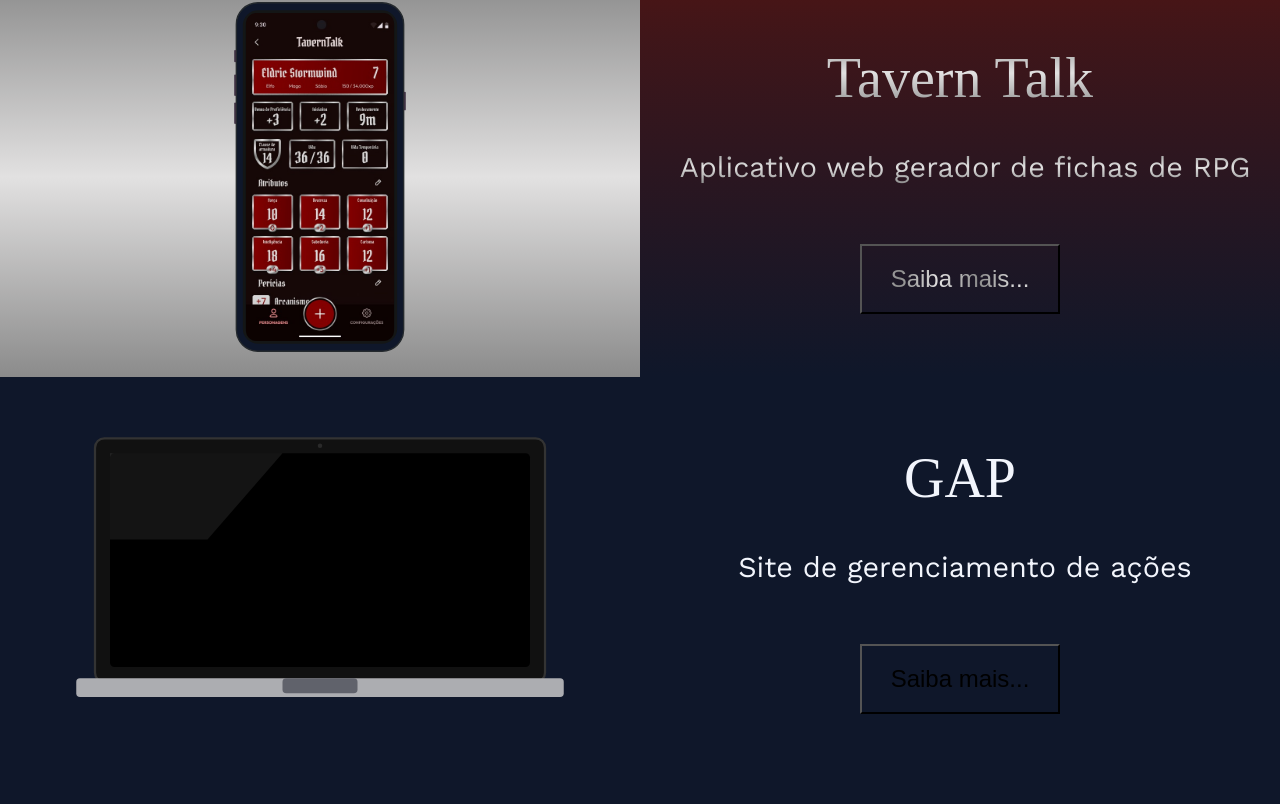
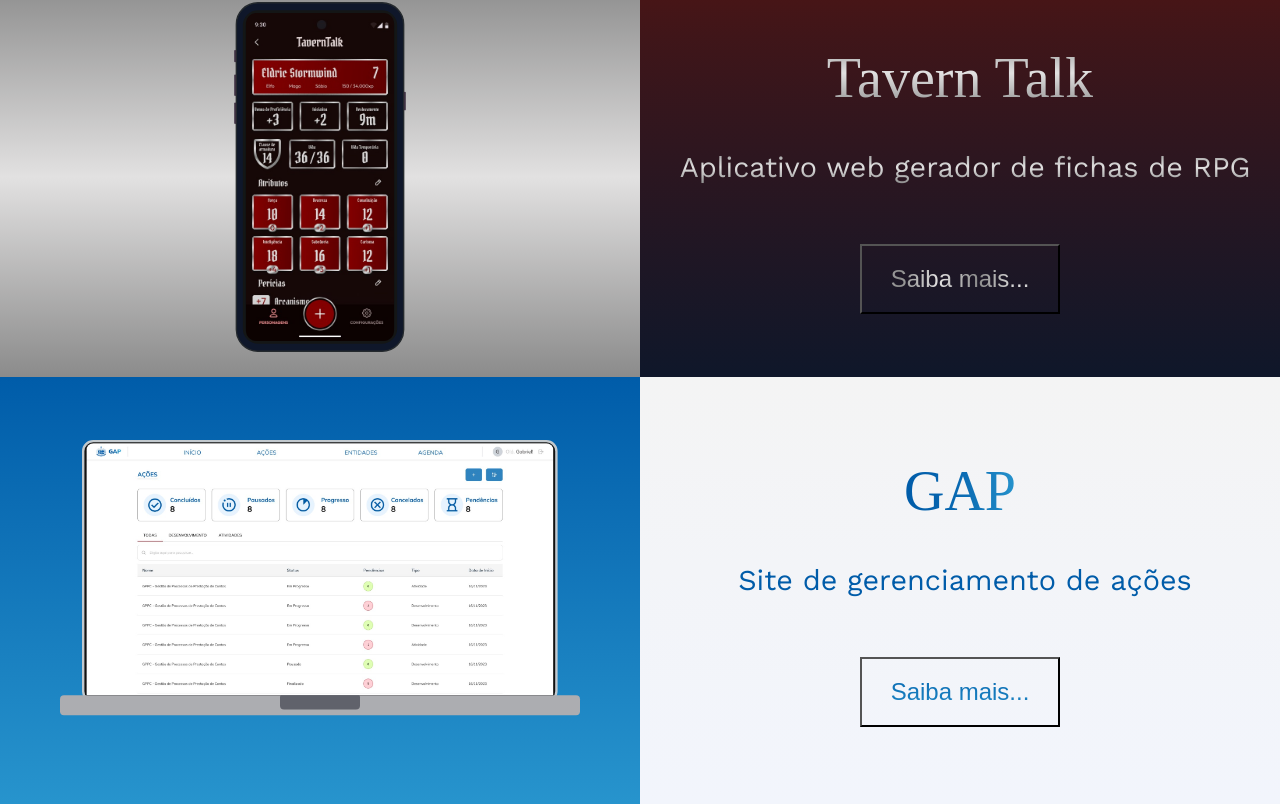
Before and after one commit to alyssonwa/portfolio, a React (Create React App) app: page / in a window 1280 px wide. Shown: the part 1223-2027 px from the top of the page. Before the commit the page ends 2000 px from the top, so only its background shows below. Built offline with nearby package versions, Linux system fonts and the light colour scheme; a web font is replaced by a local one.

Commit message:
finalização capa dos projetos e inicio modal de detalhes

```diff
--- a/src/components/header/index.js
+++ b/src/components/header/index.js
@@ -1,4 +1,4 @@
-import React, { useState } from 'react';
+import React, { useState, useEffect } from 'react';
 import styles from './Header.module.css';
 import LogoEstrela from '../icons/logo';
 import MenuIcon from '@mui/icons-material/Menu';
@@ -7,6 +7,22 @@ import ArrowOutwardIcon from '@mui/icons-material/ArrowOutward';
 
 const Header = () => {
   const [menuAberto, setMenuAberto] = useState(false);
+
+  useEffect(() => {
+    if (menuAberto) {
+      // Quando o modal abre, trava o scroll do corpo da página
+      document.body.style.overflow = 'hidden';
+    } else {
+      // Quando o modal fecha, devolve o scroll
+      document.body.style.overflow = 'auto';
+    }
+
+    // Função de limpeza (cleanup)
+    // Garante que o scroll volte se o componente for desmontado inesperadamente
+    return () => {
+      document.body.style.overflow = 'auto';
+    };
+  }, [menuAberto]); // Só executa quando 'modalAberto' mudar
 
   const alternarMenu = () => {
     setMenuAberto(!menuAberto);
--- a/src/components/mockups/pc/index.js
+++ b/src/components/mockups/pc/index.js
@@ -11,13 +11,13 @@ function PcMockup({ className, width = 600, height = 400 }) {
     >
       {/* Tela externa */}
       <rect
-        x="200"
-        y="80"
-        width="1200"
+        x="208"
+        y="77"
+        width="1183"
         height="650"
         rx="25"
         fill="#111"
-        stroke="#333"
+        stroke="#c2c9ce"
         strokeWidth="6"
       />
 
@@ -34,10 +34,10 @@ function PcMockup({ className, width = 600, height = 400 }) {
       <circle cx="800" cy="100" r="6" fill="#2a2a2a" />
 
       {/* Base do notebook */}
-      <rect x="150" y="720" width="1300" height="50" rx="10" fill="#ACADB1" />
+      <rect x="150" y="712" width="1300" height="50" rx="10" fill="#ACADB1" />
 
       {/* Trackpad */}
-      <rect x="700" y="720" width="200" height="40" rx="10" fill="#60626b" />
+      <rect x="700" y="708" width="200" height="40" rx="10" fill="#60626b" />
     </svg>
   );
 }
--- a/src/components/projetos/Projetos.module.css
+++ b/src/components/projetos/Projetos.module.css
@@ -30,13 +30,20 @@
     max-width: 400px;
     min-width: 250px;
 }
+.pcMockup {
+    position: relative;
+    width: 50vw;
+    max-width: 700px;
+    min-width: 450px;
+}
 .mockupSvg {
     position: relative;
     width: 100%;
     height: auto;
     display: block;
     position: relative;
-    z-index: 1;
+    z-index: 2;
+
 }
 .print {
   position: absolute;
@@ -50,6 +57,19 @@
   border-radius: 10px;
   z-index: 2;
 
+}
+.printPc {
+  position: absolute;
+  width: 73%;
+  height: 59%;
+  top: 45%;
+  left: 50%;
+  transform: translate(-50%, -50%);
+  object-fit: cover;
+  object-position: top;
+  border-radius: 7px 7px 1px 1px ;
+  z-index: 2;
+  overflow: hidden;
 }
  .projetoImagem {
     width: 100%;
@@ -96,6 +116,85 @@
     font-size: 1.2em;
     text-align: center;
 }
+/*configs modal de detalhes*/
+.modalOverlay {
+    position: fixed;
+    top: 0;
+    left: 0;
+    width: 100vw;
+    height: 100vh;
+    background-color: rgba(0, 0, 0, 0.8); /* Fundo preto transparente */
+    display: flex;
+    justify-content: center;
+    align-items: flex-end;
+    z-index: 1000; /* Garante que fique acima de TUDO */
+}
+
+/* A caixa branca/cinza centralizada */
+.modalConteudo {
+    background-color: #8291A5; /* Seguindo a cor do seu projeto */
+    padding: 30px 30px 60px 30px;
+    color: white;
+    padding: 40px;
+    border-radius: 15px 15px 0px 0px;
+    width: 100%;
+    max-width: 100vw;
+    max-height: 80vh;
+    position: relative;
+    box-shadow: 0px 10px 30px rgba(0, 0, 0, 0.5);
+    animation: aparecerModal 0.5s ease-out;
+
+    max-height: 85vh; /* Garante que o modal nunca seja maior que a tela */
+    overflow-y: auto; /* Cria um scroll interno APENAS no modal se necessário */
+
+    /* Dica: Deixe o scroll mais bonito */
+    scrollbar-width: thin;
+    scrollbar-color: var(--CorDestaque) transparent;
+}
+.alçaModal {
+    width: 40px;
+    height: 5px;
+    background-color: rgba(255, 255, 255, 0.3);
+    border-radius: 10px;
+    margin: -20px auto 20px auto; /* Centraliza e ajusta posição */
+    /* Prepara a suavidade da animação */
+    transition: transform 0.2s ease, background-color 0.2s ease;
+    cursor: grab; /* Muda o mouse para uma mãozinha de "pegar" */
+
+    /* Aumenta a área de clique sem mudar o visual da barrinha */
+    /* border: 10px solid transparent; */
+    background-clip: padding-box;
+}
+/* Efeito ao clicar/segurar (Puxar) */
+.alçaModal:active {
+    /* Faz a alça crescer um pouco e descer 3px simulando o peso do puxão */
+    transform: scaleX(1.5) translateY(3px);
+    background-color: rgba(255, 255, 255, 0.6); /* Brilha um pouco mais */
+    cursor: grabbing; /* Ícone de mão fechada */
+}
+/* Botão de fechar (X) */
+.fecharModal {
+    position: absolute;
+    top: 15px;
+    right: 20px;
+    background: none;
+    border: none;
+    color: white;
+    font-size: 2rem;
+    cursor: pointer;
+}
+
+/* Animação para o modal não aparecer do nada */
+@keyframes aparecerModal {
+    from {
+        opacity: 0;
+        transform: translateY(-20px);
+    }
+    to {
+        opacity: 1;
+        transform: translateY(0);
+    }
+}
 /*configs projeto sonhario*/
 .sonhario .projetoImagem {
     background-color: #D7E4F6;
@@ -139,6 +238,29 @@
 .tavernTalk .projetoDescricao button {
     background:  linear-gradient(#8B8B8B,#E2E1E1,#8B8B8B);
     color: #600000;
+}
+
+/*configs projeto gap*/
+/*configs projeto tavern talk*/
+.gap .projetoImagem {
+    background:  linear-gradient(#005CA9,#2794CD);
+    /* box-shadow: 2px 4px 5px -1px #8291a5b1; */
+}
+.gap .projetoDescricao {
+    background: linear-gradient(#F4F4F4, 45%, var(--CorLetra));
+}
+.gap .projetoDescricao h1 {
+    background: linear-gradient(to right, #005CA9, 70%,#2794CD);
+    background-clip: text;
+    color: transparent;
+}
+.gap .projetoDescricao p {
+    color: #005CA9;
+}
+.gap .projetoDescricao button {
+    background:  linear-gradient(#005CA9,#2794CD);
+    color: var(--CorLetra);
+    /* border: 3px solid #F4F4F4; */
 }
 /*desktop configs*/
 @media screen and (min-width: 768px) {
@@ -205,7 +327,22 @@
 .tavernTalk .projetoDescricao button:hover {
     background:  linear-gradient(#8B8B8B,#E2E1E1,#8B8B8B);
     color: #600000;
-    transition: background 0.5s, color 0.5s;
+    transition:  color 0.5s;
+}
+/*configs gap desktop*/
+.gap .projetoImagem {
+    box-shadow: none;
+}
+.gap .projetoDescricao button {
+    background:  linear-gradient(#005CA9,#2794CD);
+    background-clip: text;
+    color: transparent;
+}
+
+.gap .projetoDescricao button:hover {
+    background:  linear-gradient(#005CA9,#2794CD);
+    color: var(--CorLetra);
+    transition: color 0.5s;
 }
 
 }
--- a/src/components/projetos/index.js
+++ b/src/components/projetos/index.js
@@ -1,11 +1,30 @@
 import React from 'react';
+import { useState, useEffect } from 'react';
 import styles from './Projetos.module.css';
 import CelMockup from '../mockups/celular';
 import PcMockup from '../mockups/pc';
 import PrintSonhario from './CapasProjetos/sonhario/sonhario.png';
 import PrintTavernTalk from './CapasProjetos/tavernTalk/tavern_talk.png';
+import PrintGap from './CapasProjetos/gap/gap.png';
 
 const Projetos = () => {
+  const [modalAberto, setModalAberto] = useState(false);
+  useEffect(() => {
+    if (modalAberto) {
+      // Quando o modal abre, trava o scroll do corpo da página
+      document.body.style.overflow = 'hidden';
+    } else {
+      // Quando o modal fecha, devolve o scroll
+      document.body.style.overflow = 'auto';
+    }
+    return () => {
+      document.body.style.overflow = 'auto';
+    };
+  }, [modalAberto]); // Só executa quando 'modalAberto' mudar
+
+  const alternarModal = () => {
+    setModalAberto(!modalAberto);
+  };
   return (
     <main className={styles.projetosContainer}>
       <h1>Meus Projetos</h1>
@@ -23,9 +42,37 @@ const Projetos = () => {
         <div className={styles.projetoDescricao}>
           <h1>Sonhario</h1>
           <p>Aplicativo diário de hábitos de sono</p>
-          <button>Saiba mais...</button>
+          <button onClick={alternarModal}>Saiba mais...</button>
         </div>
       </section>
+      {/* Renderização Condicional do Modal */}
+      {modalAberto && (
+        <div className={styles.modalOverlay} onClick={alternarModal}>
+          <div
+            className={styles.modalConteudo}
+            onClick={(e) => e.stopPropagation()}
+          >
+            <div
+              className={styles.alçaModal}
+              onClick={alternarModal}
+              title="Fechar"
+            ></div>
+            <button className={styles.fecharModal} onClick={alternarModal}>
+              &times;
+            </button>
+            <h2>Detalhes do Sonhário</h2>
+            <p>
+              Aqui você coloca a descrição completa, tecnologias usadas e links.
+            </p>
+            {/* Exemplo de lista de tecnologias */}
+            <ul>
+              <li>React + CSS Modules</li>
+              <li>Figma para UI/UX</li>
+              <li>PokeAPI (ou a API que você usou)</li>
+            </ul>
+          </div>
+        </div>
+      )}
       <section className={styles.tavernTalk}>
         <div className={styles.projetoImagem}>
           <div className={styles.celularMockup}>
@@ -47,11 +94,11 @@ const Projetos = () => {
         <div className={styles.projetoImagem}>
           <div className={styles.pcMockup}>
             <PcMockup className={styles.mockupSvg} />
-            {/* <img
-              src={PrintTavernTalk}
-              alt="Tela de ficha Tavern Talk"
-              className={styles.print}
-            /> */}
+            <img
+              src={PrintGap}
+              alt="Tela de status de ações"
+              className={styles.printPc}
+            />
           </div>
         </div>
         <div className={styles.projetoDescricao}>
```
